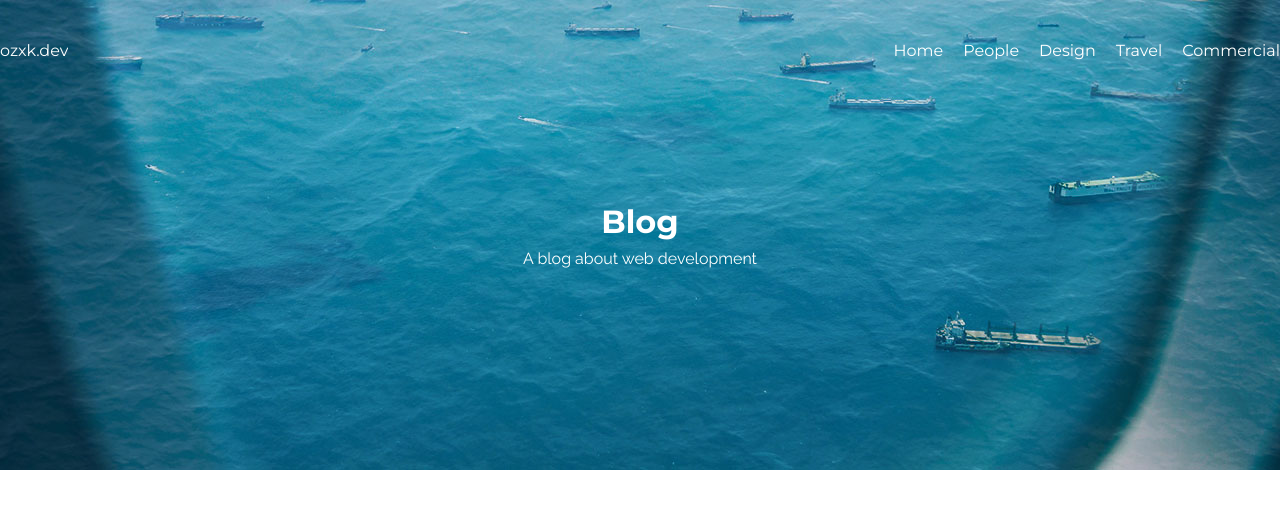
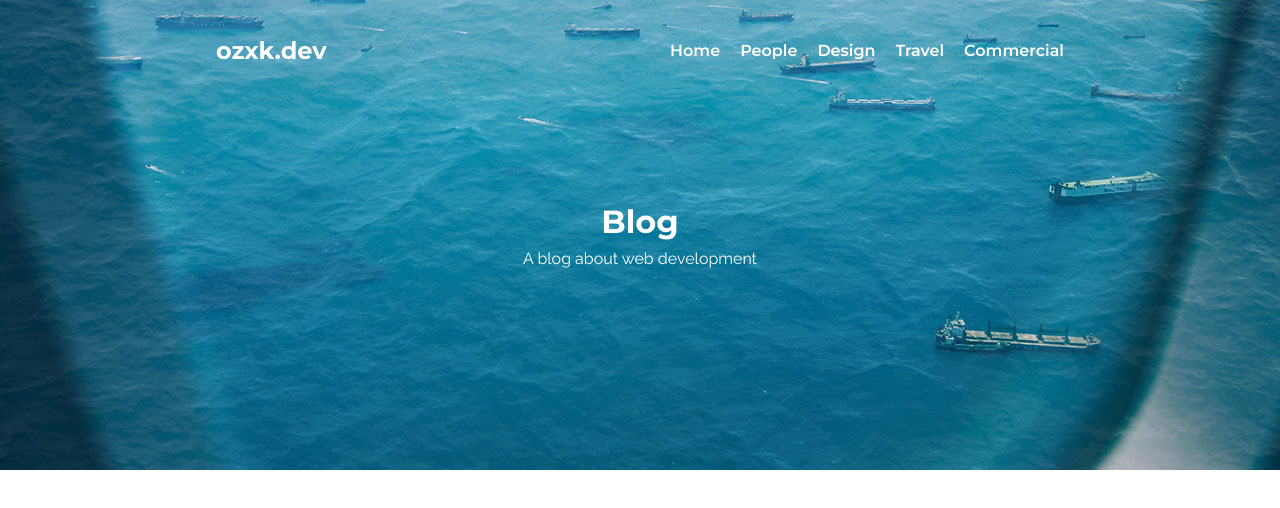
Before and after one commit to Ouzx/ozxkdev, a Next.js app: page / in a window 1280 px wide. Shown: the top 508 px of the page. Built offline with nearby package versions, Linux system fonts and the light colour scheme.

Commit message:
folder organizing

```diff
--- a/src/Components/Hamburger/Hamburger.tsx
+++ b/src/Components/Hamburger/Hamburger.tsx
@@ -1,5 +1,5 @@
 "use client";
-import Nav from "@/app/Components/Nav";
+import Nav from "@/app/Components/Header/Nav";
 import React, { useState } from "react";
 import styles from "./Hamburger.module.scss";
 
--- a/src/app/Components/Header.module.scss
+++ /dev/null
@@ -1,30 +0,0 @@
-@use "../screens.scss" as screens;
-
-.header {
-  position: absolute;
-  width: 100%;
-
-  background-color: transparent;
-  color: #fff;
-  height: 6.25rem;
-  // border: 1px solid #000;
-
-  display: flex;
-  justify-content: space-between;
-  align-items: center;
-
-  max-width: 100%;
-  padding: 0 1.5rem;
-  margin: 0 auto;
-
-  transition: 0.4s;
-
-  @include screens.lg {
-    max-width: 80%;
-    padding: 0;
-  }
-
-  @include screens.xl {
-    max-width: 70%;
-  }
-}
--- a/src/app/Components/Header.tsx
+++ /dev/null
@@ -1,19 +0,0 @@
-import React from "react";
-import styles from "./Header.module.scss";
-import Menu from "./Menu";
-
-const Header = () => {
-  return (
-    <div className={styles.header}>
-      <div className={styles.logo}>
-        <a href="/">ozxk.dev</a>
-      </div>
-
-      <div className={styles.nav}>
-        <Menu />
-      </div>
-    </div>
-  );
-};
-
-export default Header;
--- /dev/null
+++ b/src/app/Components/Header/Header.module.scss
@@ -0,0 +1,28 @@
+@use "../../screens.scss" as screens;
+
+.header {
+  position: absolute;
+  width: 100%;
+  .header__wrapper {
+    color: #fff;
+    height: 6.25rem;
+    // border: 1px solid #000;
+
+    display: flex;
+    justify-content: space-between;
+    align-items: center;
+
+    padding: 0 1.5rem !important;
+    margin: 0 auto;
+
+    transition: 0.4s;
+
+    @include screens.lg {
+      max-width: 80%;
+    }
+
+    @include screens.xl {
+      max-width: 70%;
+    }
+  }
+}
--- /dev/null
+++ b/src/app/Components/Header/Header.tsx
@@ -0,0 +1,23 @@
+import React from "react";
+import styles from "./Header.module.scss";
+import Menu from "./Menu/Menu";
+
+const Header = () => {
+  return (
+    <div className={styles.header}>
+      <div className={styles.header__wrapper}>
+        <div className={styles.logo}>
+          <a href="/">
+            <h2>ozxk.dev</h2>
+          </a>
+        </div>
+
+        <div className={styles.nav}>
+          <Menu />
+        </div>
+      </div>
+    </div>
+  );
+};
+
+export default Header;
--- a/src/app/Components/Menu.module.scss
+++ b/src/app/Components/Header/Menu/Menu.module.scss
@@ -1,4 +1,4 @@
-@use "../../app/screens.scss" as screen;
+@use "../../../screens.scss" as screen;
 
 .menu {
   display: none;
@@ -12,6 +12,7 @@
 
     li {
       margin: 0 10px;
+      font-weight: 600;
       &:last-child {
         margin-right: 0;
       }
--- a/src/app/Components/Menu.tsx
+++ b/src/app/Components/Header/Menu/Menu.tsx
@@ -1,7 +1,7 @@
 import Hamburger from "@/Components/Hamburger/Hamburger";
 import React from "react";
 import styles from "./Menu.module.scss";
-import Nav from "./Nav";
+import Nav from "../Nav";
 
 const Menu = () => {
   return (
--- a/src/app/Components/Hero.module.scss
+++ b/src/app/Components/Hero/Hero.module.scss
@@ -1,4 +1,4 @@
-@use "../screens.scss" as screens;
+@use "../../screens.scss" as screens;
 
 .hero {
   display: grid;
--- a/src/app/Components/Hero.tsx
+++ b/src/app/Components/Hero/Hero.tsx
@@ -2,7 +2,7 @@ import React from "react";
 import Image from "next/image";
 import styles from "./Hero.module.scss";
 
-import hero from "../../assets/hero.jpg";
+import hero from "../../../assets/hero.jpg";
 const Hero = () => {
   return (
     <div className={styles.hero}>
--- a/src/app/layout.tsx
+++ b/src/app/layout.tsx
@@ -1,5 +1,5 @@
 import { montserrat, raleway } from "./fonts";
-import Header from "./Components/Header";
+import Header from "./Components/Header/Header";
 
 import "./globals.scss";
 
--- a/src/app/page.tsx
+++ b/src/app/page.tsx
@@ -1,4 +1,4 @@
-import Hero from "./Components/Hero";
+import Hero from "./Components/Hero/Hero";
 import styles from "./page.module.scss";
 
 export default function Home() {
```
Also changed, not shown: src/app/Components/Header/Nav.tsx (renamed from src/app/Components/Nav.tsx).
